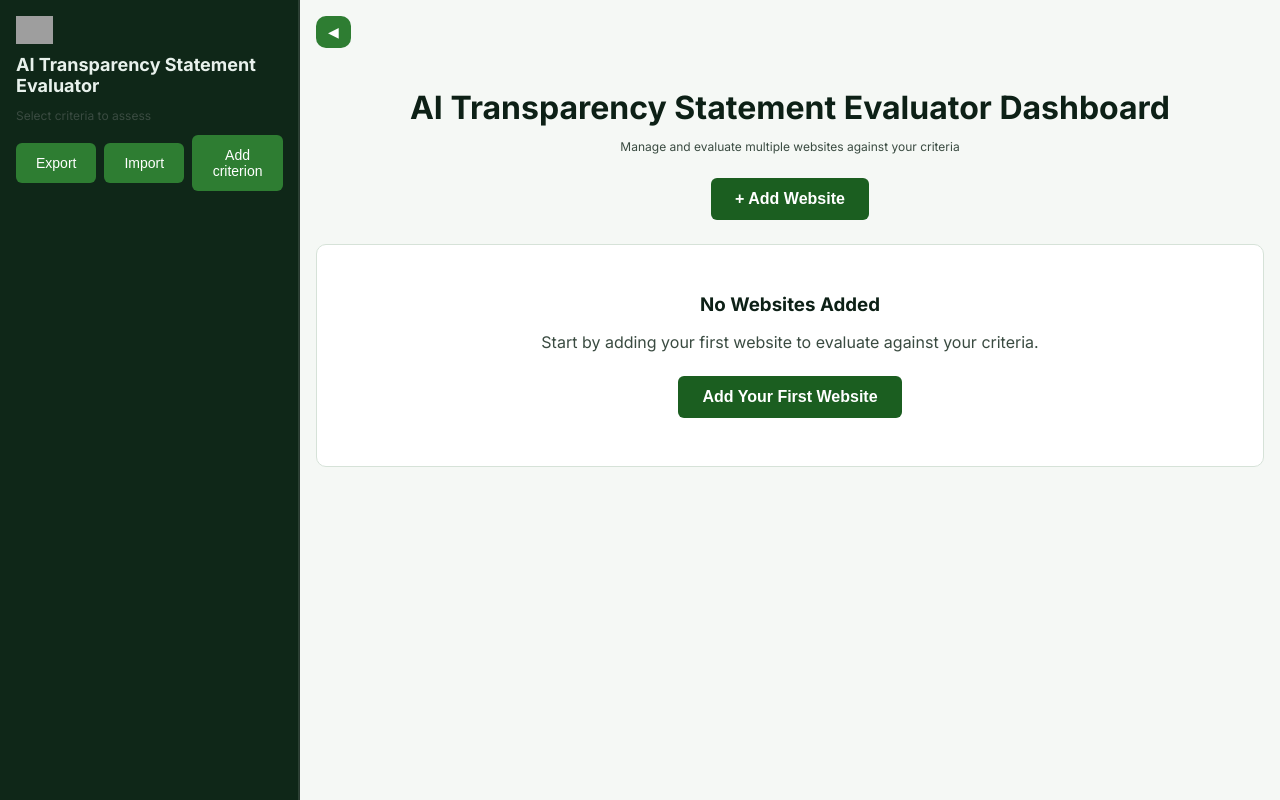
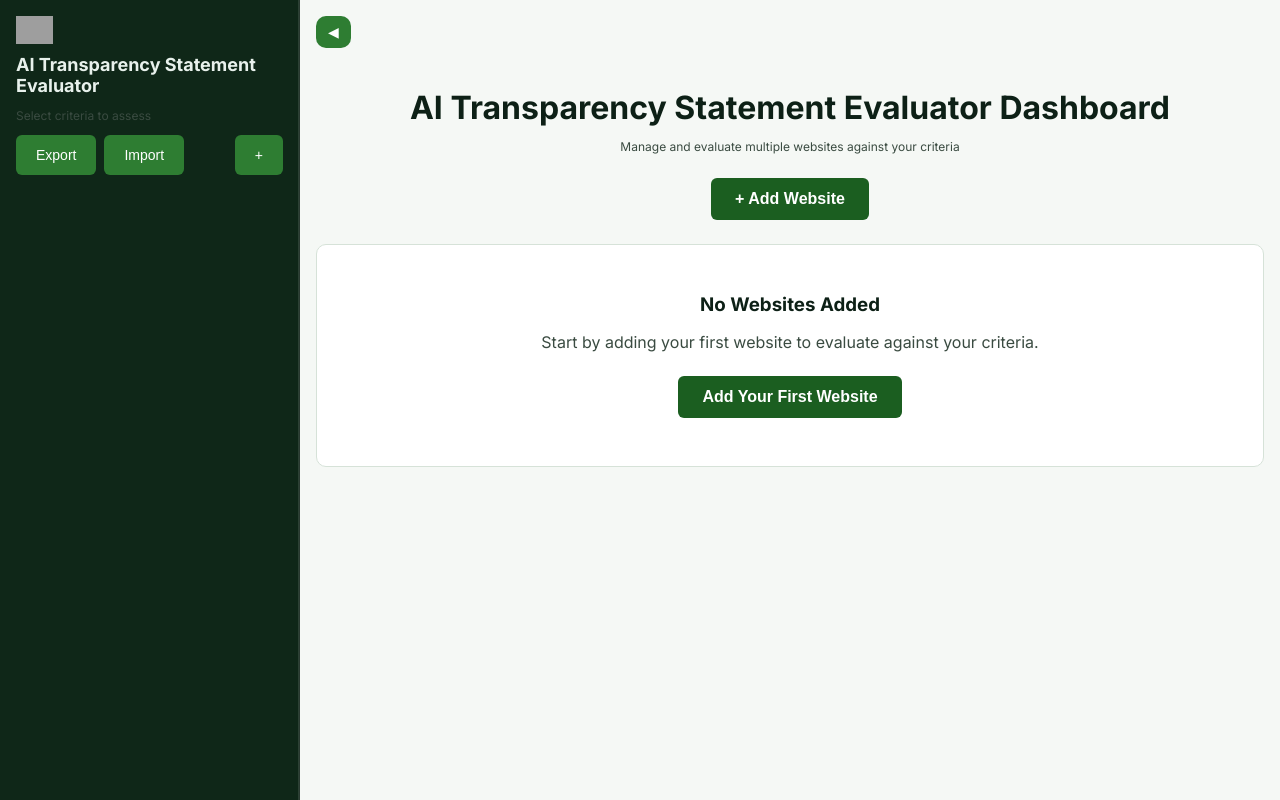
Before and after one commit to tklawl/WebsiteEvaluator, a React (Vite) app: page / in a window 1280 px wide. Built offline with nearby package versions, Linux system fonts and the light colour scheme; grey boxes are pictures that could not be loaded.

Commit message:
Cleaned up side bar formatting

```diff
--- a/src/ui/CriteriaSidebar.tsx
+++ b/src/ui/CriteriaSidebar.tsx
@@ -338,7 +338,7 @@ export function CriteriaSidebar(): JSX.Element {
 				<button type="button" className="button" onClick={() => openModal('import')}>Import</button>
 			</div>
 			<div className="toolbar-right">
-				<button type="button" className="button" onClick={onAdd}>Add criterion</button>
+				<button type="button" className="button" onClick={onAdd}>+</button>
 			</div>
 		</div>
 		<div className="criteria-list">
```
